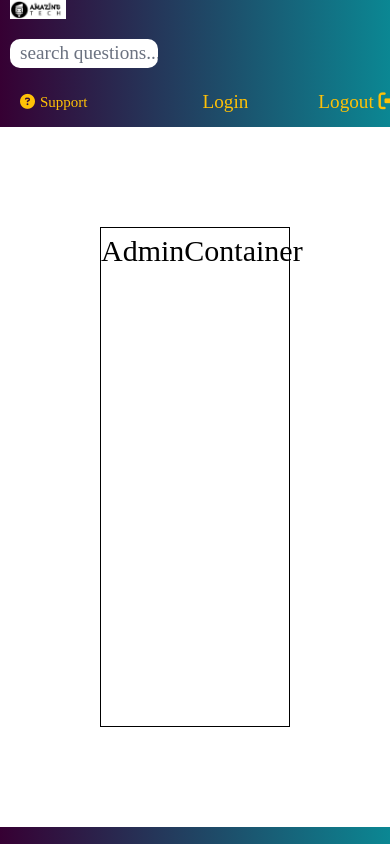
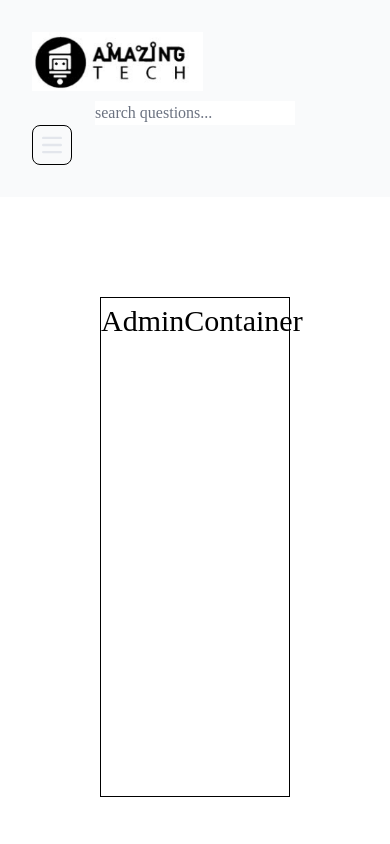
Before and after one commit to votruonglong/KT_ThucTap, a React (Vite) app in the folder thuctap_questions/: page /admin in a window 390 px wide. Shown: the top 844 px of the page. Built offline with nearby package versions, Linux system fonts and the light colour scheme.

Commit message:
update responsive

```diff
--- a/thuctap_questions/src/components/Header.jsx
+++ b/thuctap_questions/src/components/Header.jsx
@@ -2,8 +2,33 @@ import React from 'react'
 import '../style/header.scss';
 import logo from '../assets/logo.jpg';
 import { useNavigate } from 'react-router-dom';
+import { useState, useEffect } from 'react';
 
 const Header = () => {
+
+    const [isDesktop, setIsDesktop] = useState(false);
+
+    useEffect(() => {
+        const checkIsDesktop = () => {
+            if (window.matchMedia("(min-width: 1024px)").matches) {
+                setIsDesktop(true);
+            } else {
+                setIsDesktop(false);
+            }
+        };
+
+        checkIsDesktop();
+
+        const handleResize = () => {
+            checkIsDesktop();
+        };
+
+        window.addEventListener('resize', handleResize);
+
+        return () => {
+            window.removeEventListener('resize', handleResize);
+        };
+    }, []);
 
     const navigate = useNavigate();
 
@@ -14,9 +39,12 @@ const Header = () => {
     const handleredirect_user = () => {
         navigate('/')
     }
+
+
     handleredirect_admin();
     return (
         <>
+            {isDesktop == true ?
                 <div className='home-header-container'>
                     <div className='header-left'>
                         <img className='header-logo' src={logo} />
@@ -53,8 +81,117 @@ const Header = () => {
 
                     </div>
                 </div>
+                :
+
+                <nav className="border-gray-200 bg-gray-50 dark:bg-gray-800 dark:border-gray-700">
+                    <div className="max-w-screen-xl flex flex-wrap items-center justify-between mx-auto p-4">
+                        <a href="#" className="flex items-center space-x-3 rtl:space-x-reverse">
+                            <img src={logo} className="h-8" alt="Amazing Tech Logo" />
+                        </a>
+                        <div className='header-center'>
+                            <form>
+                                <input
+                                    className='form-control'
+                                    placeholder='search questions...' />
+                            </form>
+                        </div>
+                        <button data-collapse-toggle="navbar-hamburger" type="button" className="inline-flex items-center justify-center p-2 w-10 h-10 text-sm text-gray-500 rounded-lg hover:bg-gray-100 focus:outline-none focus:ring-2 focus:ring-gray-200 dark:text-gray-400 dark:hover:bg-gray-700 dark:focus:ring-gray-600" aria-controls="navbar-hamburger" aria-expanded="false">
+                            <span className="sr-only">Open main menu</span>
+                            <svg className="w-5 h-5" aria-hidden="true" xmlns="http://www.w3.org/2000/svg" fill="none" viewBox="0 0 17 14">
+                                <path stroke="currentColor" stroke-linecap="round" stroke-linejoin="round" stroke-width="2" d="M1 1h15M1 7h15M1 13h15" />
+                            </svg>
+                        </button>
+                        <div className="hidden w-full" id="navbar-hamburger">
+                            <ul className="flex flex-col font-medium mt-4 rounded-lg bg-gray-50 dark:bg-gray-800 dark:border-gray-700">
+                                <li>
+                                    <a href="#" className="hover-link-menu">
+                                        <span>
+                                            <i className="fas fa-question-circle">  </i>&nbsp;&nbsp;Support
+                                        </span>
+                                    </a>
+                                </li>
+                                <li>
+                                    <a href="/admin" className="hover-link-menu">
+                                        <span
+                                            onClick={handleredirect_admin}
+                                        ><i className="fas fa-user-cog"></i>&nbsp;&nbsp;Admin</span>
+                                    </a>
+                                </li>
+                                <li>
+                                    <a href="/" className="hover-link-menu">
+                                        <span
+                                            onClick={handleredirect_user}
+                                        ><i className="fas fa-user"></i>&nbsp;&nbsp;Intern</span>
+                                    </a>
+                                </li>
+                                <li>
+                                    <a href="#" className="hover-link-menu">
+                                        <i className="fas fa-sign-out-alt">&nbsp;&nbsp;</i>Logout
+
+                                    </a>
+                                </li>
+                            </ul>
+                        </div>
+                    </div>
+                </nav>
+
+
+            }
+
+            {/* <nav className="border-gray-200 bg-gray-50 dark:bg-gray-800 dark:border-gray-700">
+                <div className="max-w-screen-xl flex flex-wrap items-center justify-between mx-auto p-4">
+                    <a href="#" className="flex items-center space-x-3 rtl:space-x-reverse">
+                        <img src={logo} className="h-8" alt="Amazing Tech Logo" />
+                    </a>
+                    <div className='header-center'>
+                        <form>
+                            <input
+                                className='form-control'
+                                placeholder='search questions...' />
+                        </form>
+                    </div>
+                    <button data-collapse-toggle="navbar-hamburger" type="button" className="inline-flex items-center justify-center p-2 w-10 h-10 text-sm text-gray-500 rounded-lg hover:bg-gray-100 focus:outline-none focus:ring-2 focus:ring-gray-200 dark:text-gray-400 dark:hover:bg-gray-700 dark:focus:ring-gray-600" aria-controls="navbar-hamburger" aria-expanded="false">
+                        <span className="sr-only">Open main menu</span>
+                        <svg className="w-5 h-5" aria-hidden="true" xmlns="http://www.w3.org/2000/svg" fill="none" viewBox="0 0 17 14">
+                            <path stroke="currentColor" stroke-linecap="round" stroke-linejoin="round" stroke-width="2" d="M1 1h15M1 7h15M1 13h15" />
+                        </svg>
+                    </button>
+                    <div className="hidden w-full" id="navbar-hamburger">
+                        <ul className="flex flex-col font-medium mt-4 rounded-lg bg-gray-50 dark:bg-gray-800 dark:border-gray-700">
+                            <li>
+                                <a href="#" className="hover-link-menu">
+                                    Support
+                                </a>
+                            </li>
+                            <li>
+                                <a href="/admin" className="hover-link-menu">
+                                    <span
+                                        onClick={handleredirect_admin}
+                                    ><i className="fas fa-user-cog"></i>&nbsp;&nbsp;Admin</span>
+                                </a>
+                            </li>
+                            <li>
+                                <a href="/" className="hover-link-menu">
+                                    <span
+                                        onClick={handleredirect_user}
+                                    ><i className="fas fa-user"></i>&nbsp;&nbsp;Intern</span>
+                                </a>
+                            </li>
+                            <li>
+                                <a href="#" className="hover-link-menu">
+                                    <i className="fas fa-sign-out-alt">&nbsp;&nbsp;</i>Logout
+
+                                </a>
+                            </li>
+                        </ul>
+                    </div>
+                </div>
+            </nav> */}
+
+
         </>
     )
+
 }
 
 export default Header
--- a/thuctap_questions/src/style/header.scss
+++ b/thuctap_questions/src/style/header.scss
@@ -1,5 +1,37 @@
 * {
     font-family: 'Times New Roman', Times, serif;
+}
+
+.hover\:bg-gray-100:hover {
+    --tw-bg-opacity: 1;
+}
+
+.text-gray-500 {
+    --tw-text-opacity: 1;
+    color            : rgb(22 22 22) !important;
+}
+
+
+.hover-link-menu {
+    color        : #FFC107;
+    display      : block;
+    height       : 40px;
+    padding-left : 10px;
+    border-radius: 5px;
+    line-height  : 40px;
+
+    &:hover {
+        cursor          : pointer;
+        color           : white;
+        background-color: #49bce2;
+    }
+}
+
+.text-sm {
+    color      : black !important;
+    font-size  : .875rem;
+    line-height: 1.25rem;
+    border     : 1px solid black !important;
 }
 
 .home-header-container {
@@ -248,15 +280,11 @@
 
     .dropdown-content {
         width: 100%;
-        /* Chiếm toàn bộ chiều rộng */
     }
 
     .dropdown-content span {
         width        : 100%;
-        /* Chiếm toàn bộ chiều rộng */
         text-align   : center;
-        /* Canh giữa nội dung dropdown */
         border-bottom: 1px solid #ccc;
-        /* Thêm đường kẻ dưới giữa các phần từ */
     }
 }
```
Lines whose indentation alone changed are shown as unchanged.
